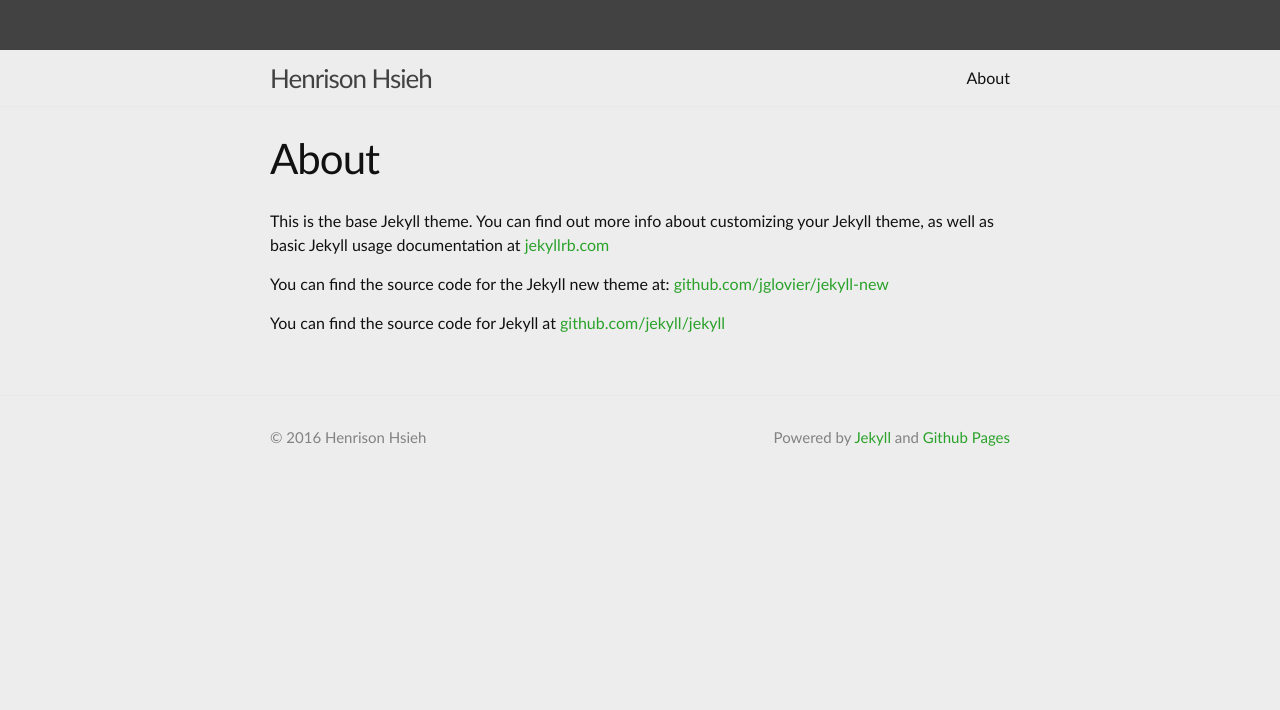
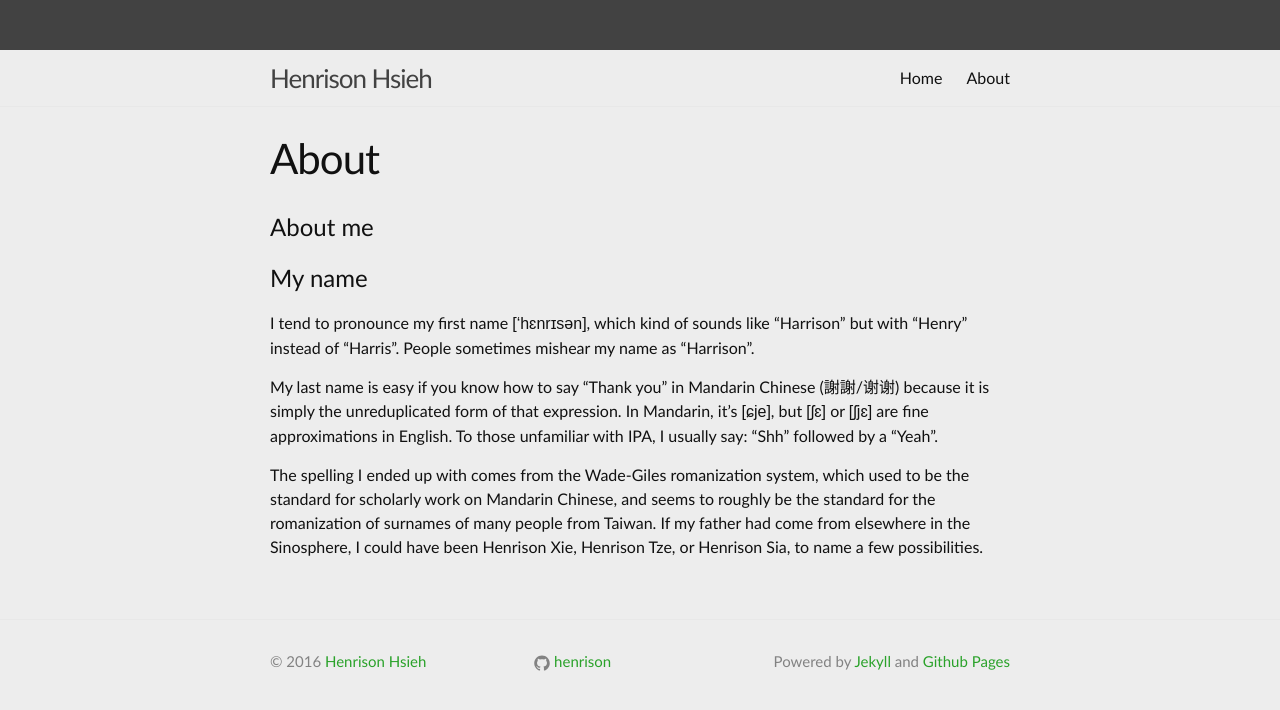
Before and after one commit to henrison/henrison.github.io, a Jekyll site: the page built from about.md, in a window 1280 px wide. Shown: the top 710 px of the page. Built offline with Jekyll 4.4.1, drawn with Linux system fonts in a browser that asks for light colours.

Commit message:
added a number of commits to the home page added text to the site description blurb and the about page

```diff
--- a/_config.yml
+++ b/_config.yml
@@ -2,14 +2,17 @@
 title: Henrison Hsieh
 # email: your-email@domain.com
 description: > # this means to ignore newlines until "baseurl:"
-  I am a PhD Candidate in Linguistics at McGill University. My work mainly focuses on syntax and semantics.
+  I am a PhD Candidate in Linguistics at McGill University.
+  My main research interests lie with Tagalog, an Austronesian language spoken in the Philippines.
+  In particular, I am interested in how Tagalog and related languages can inform our understanding of syntax and semantics.
+  Previously, I lived in Boston, where I attended Boston University and earned my BA majoring in Linguistics and Computer Science before working at a (now not so) small web startup, Jana Inc.
 # Write an awesome description for your new site here. You can edit this
 # line in _config.yml. It will appear in your document head meta (for
 # Google search results) and in your feed.xml site description.
 baseurl: "" # the subpath of your site, e.g. /blog/
 # url: "http://yourdomain.com" # the base hostname & protocol for your site
 # twitter_username: jekyllrb
-# github_username:  jekyll
+github_username:  henrison
 
 # Build settings
 markdown: kramdown
--- a/_includes/footer.html
+++ b/_includes/footer.html
@@ -6,7 +6,9 @@
 
     <div class="footer-col-wrapper">
       <div class="footer-col  footer-col-1">
-        <p class="text">&copy; 2016 Henrison Hsieh</p>
+        <p class="text">
+          &copy; 2016 <a href="{{ site.baseurl }}/">Henrison Hsieh</a>
+        </p>
 <!--         <ul class="contact-list">
           <li>{{ site.title }}</li>
           <li><a href="mailto:{{ site.email }}">{{ site.email }}</a></li>
--- a/_includes/header.html
+++ b/_includes/header.html
@@ -14,6 +14,9 @@
       </a>
 
       <div class="trigger">
+        {% if page.title %}
+          <a class="page-link" href="{{ site.baseurl }}/">Home</a>
+        {% endif %}
         {% for page in site.pages %}
           {% if page.title %}
           <a class="page-link" href="{{ page.url | prepend: site.baseurl }}">{{ page.title }}</a>
--- a/_sass/_base.scss
+++ b/_sass/_base.scss
@@ -21,6 +21,10 @@ body {
     color: $text-color;
     background-color: $background-color;
     -webkit-text-size-adjust: 100%;
+}
+
+.text-ipa {
+    font-family: $ipa-font-family;
 }
 
 
--- a/about.md
+++ b/about.md
@@ -4,8 +4,24 @@ title: About
 permalink: /about/
 ---
 
-This is the base Jekyll theme. You can find out more info about customizing your Jekyll theme, as well as basic Jekyll usage documentation at [jekyllrb.com](http://jekyllrb.com/)
+# About me
+
+# My name
+
+I tend to pronounce my first name <span class="text-ipa">['hɛnrɪsən]</span>, which kind of sounds like "Harrison" but with "Henry" instead of "Harris".
+People sometimes mishear my name as "Harrison".
+
+My last name is easy if you know how to say "Thank you" in Mandarin Chinese (謝謝/谢谢) because it is simply the unreduplicated form of that expression.
+In Mandarin, it's <span class="text-ipa">[ɕje]</span>, but <span class="text-ipa">[ʃɛ]</span> or <span class="text-ipa">[ʃjɛ]</span> are fine approximations in English.
+To those unfamiliar with IPA, I usually say: "Shh" followed by a "Yeah".
+
+The spelling I ended up with comes from the Wade-Giles romanization system, which used to be the standard for scholarly work on Mandarin Chinese, and seems to roughly be the standard for the romanization of surnames of many people from Taiwan.
+If my father had come from elsewhere in the Sinosphere, I could have been Henrison Xie, Henrison Tze, or Henrison Sia, to name a few possibilities.
+
+
+<!-- This is the base Jekyll theme. You can find out more info about customizing your Jekyll theme, as well as basic Jekyll usage documentation at [jekyllrb.com](http://jekyllrb.com/)
 
 You can find the source code for the Jekyll new theme at: [github.com/jglovier/jekyll-new](https://github.com/jglovier/jekyll-new)
 
 You can find the source code for Jekyll at [github.com/jekyll/jekyll](https://github.com/jekyll/jekyll)
+ -->
--- a/css/main.scss
+++ b/css/main.scss
@@ -7,6 +7,7 @@
 
 // Our variables
 $base-font-family: "Gill Sans", Helvetica, Arial, sans-serif;
+$ipa-font-family:  Arial, sans-serif;
 $base-font-size:   16px;
 $small-font-size:  $base-font-size * 0.875;
 $base-line-height: 1.5;
```
